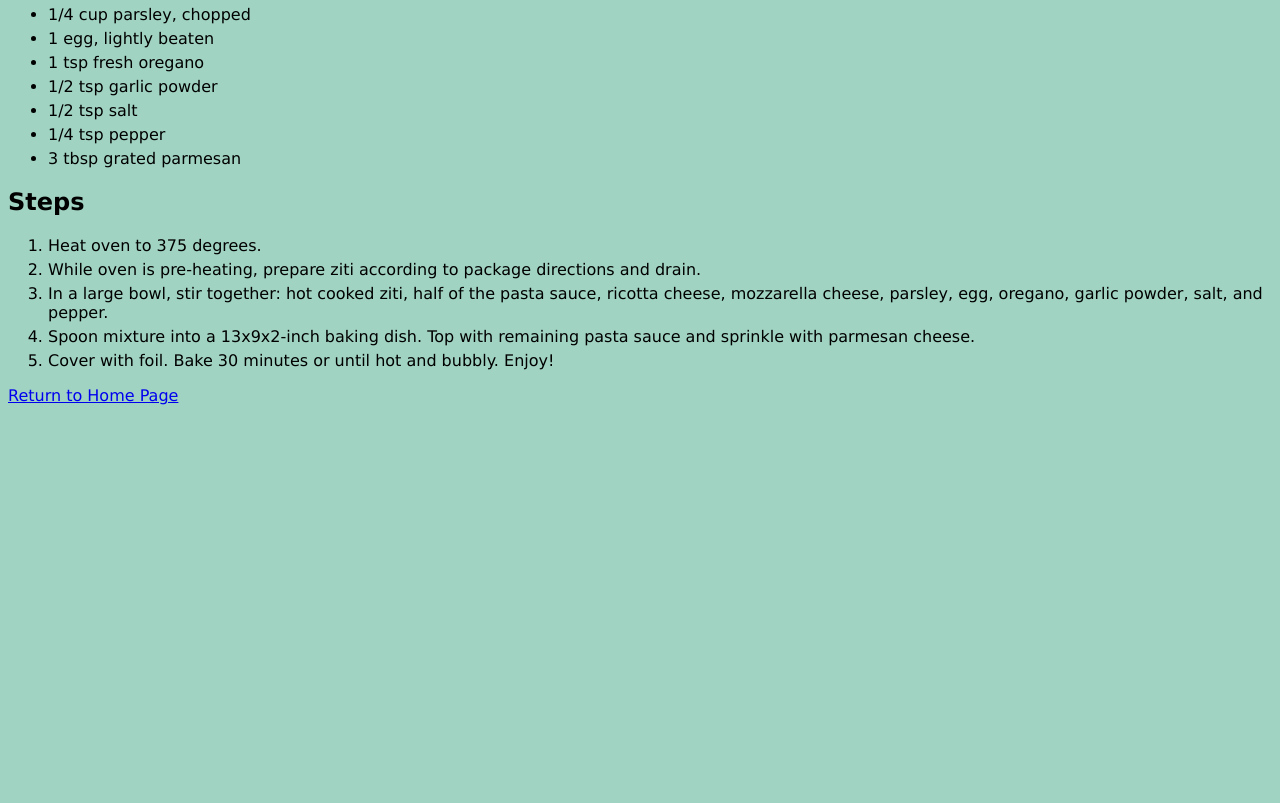
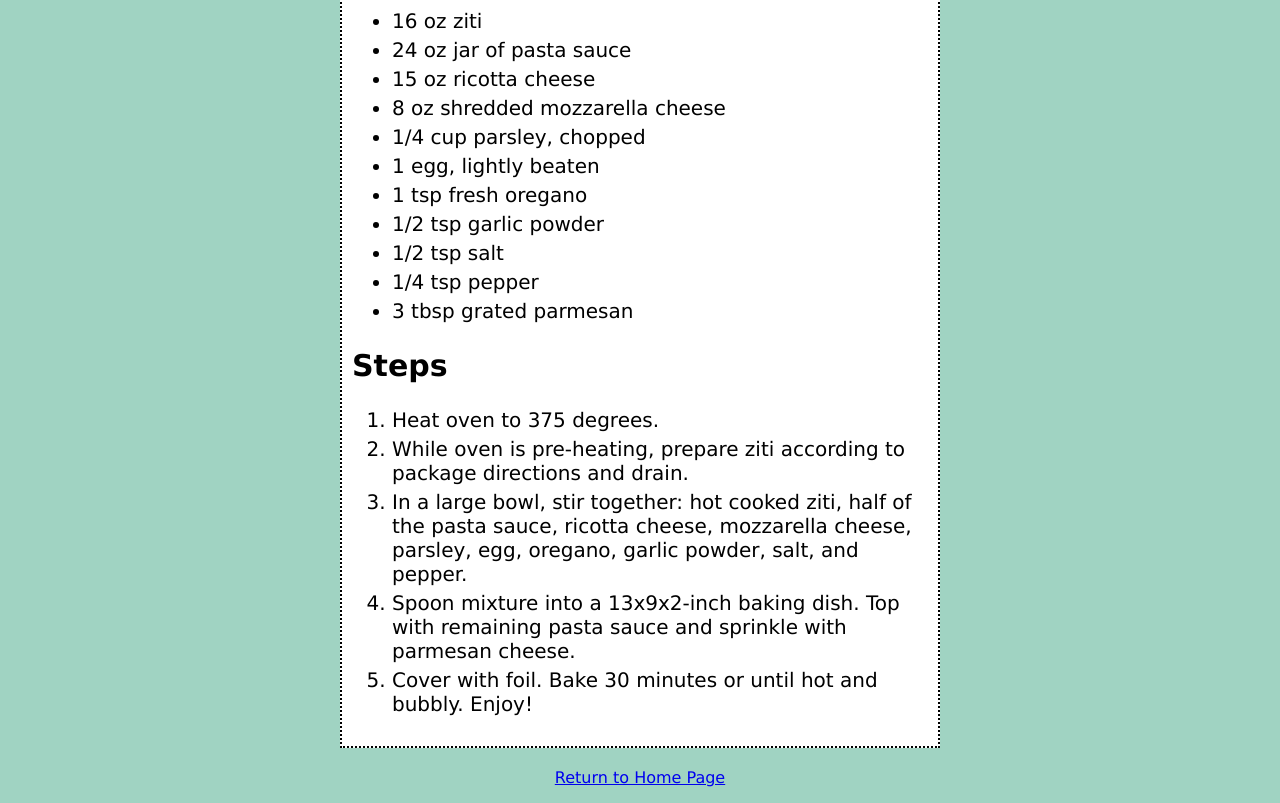
Before and after one commit to MomBoots/odin-recipes, a plain HTML site: page recipes/ziti.html in a window 1280 px wide. Shown: the part 560-1363 px from the top of the page. Before the commit the page ends 981 px from the top, so only its background shows below. Drawn offline with Linux system fonts and the light colour scheme.

Commit message:
Add styling for recipe card and footer
Applied the existing container and recipe list classes to the recipe
card. Created a footer class for the link to the home page at the bottom
with a contrasting link hover color.

```diff
--- a/recipes/ziti.html
+++ b/recipes/ziti.html
@@ -11,6 +11,7 @@
             <img class="recipeimage" src="../images/ziti.jpeg" alt="baked ziti in dish" width="300">
         </p>
 
+        <div class="recipelist container">
             <h2>Description</h2>
             <p>This is a delicious meatless baked ziti recipe. One of my personal long-time comfort foods, I can't recommend this enough! I hope you enjoy it as much as I do.</p>
 
@@ -41,7 +42,7 @@
                     <li>Cover with foil. Bake 30 minutes or until hot and bubbly. Enjoy!</li>
                 </ol>
             </p>
-
-        <p><a href="../index.html">Return to Home Page</a></p>
+        </div>
+        <p class="footer"><a href="../index.html">Return to Home Page</a></p>
     </body>
 </html>
--- a/style.css
+++ b/style.css
@@ -40,3 +40,11 @@ li {
     padding: 2px;
     background-color: white;
 }
+
+.footer {
+    text-align: center;
+}
+
+.footer a:hover {
+    color: white;
+}
```
Lines whose indentation alone changed are shown as unchanged.
